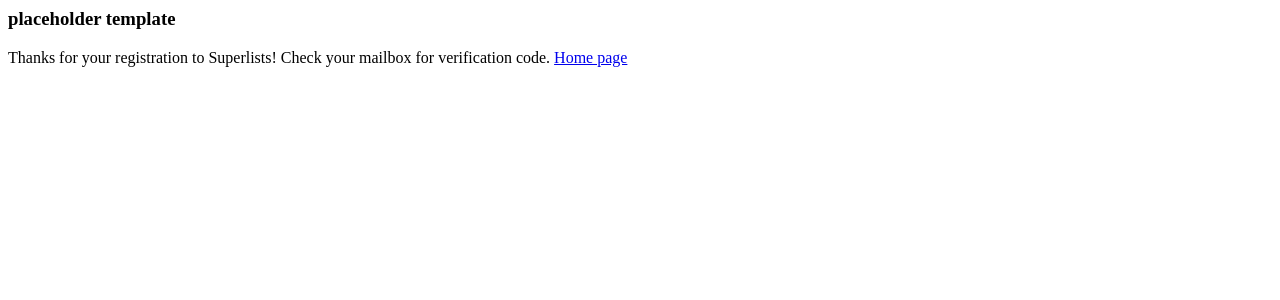
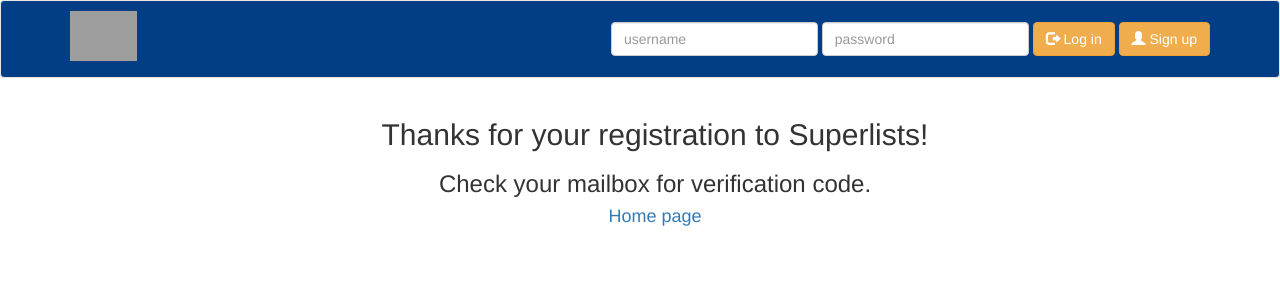
Before and after one commit to Nuurek/IO-To-Do-Lists, a Django app: page /accounts/register/success/ in a window 1280 px wide. Shown: the top 300 px of the page. Run offline with Django 3.2, Linux system fonts and the light colour scheme; some libraries are stand-ins or nearby versions; grey boxes are pictures that could not be loaded.

Commit message:
Created missing templates.

```diff
--- a/accounts/templates/accounts/register.html
+++ b/accounts/templates/accounts/register.html
@@ -3,9 +3,8 @@
 
 {% block content %}
     <div class="container text-center">
-        <h3 class="text-center">Sign up</h3>
-        <h4 class="text-center">Please fill out this form and register to Superlists!</h4>
-
+        <h3>Sign up</h3>
+        <h4>Please fill out this form and register to Superlists!</h4>
     </div>
     <div class="container text-center">
         <div class="col-xs-4"></div>
--- a/accounts/templates/accounts/register_success.html
+++ b/accounts/templates/accounts/register_success.html
@@ -1,5 +1,10 @@
-<h3>placeholder template</h3>
+{% extends "base.html" %}
+{% load widget_tweaks %}
 
-Thanks for your registration to Superlists! Check your mailbox for verification code.
-
-<a href="{% url 'index' %}">Home page</a>
+{% block content %}
+    <div class="container text-center">
+        <h2>Thanks for your registration to Superlists!</h2>
+        <h3>Check your mailbox for verification code.</h3>
+        <h4><a href="{% url 'index' %}">Home page</a></h4>
+    </div>
+{% endblock %}
--- a/accounts/views.py
+++ b/accounts/views.py
@@ -43,7 +43,7 @@ class RegisterSuccessView(TemplateView):
 
 
 class RegisterConfirmView(TemplateView):
-    template_name = 'accounts/register_confirm.html'
+    template_name = 'accounts/register_confirmation.html'
 
     def get_context_data(self, **kwargs):
         context = super().get_context_data(**kwargs)
--- a/static/css/style.css
+++ b/static/css/style.css
@@ -6,6 +6,10 @@ body {
     background-color: #023E86;
     padding-top: 10px;
     padding-bottom: 10px;
+}
+
+.navbar-default .navbar-nav>li>a {
+    color: white;
 }
 
 .navbar-form {
--- a/superlists/templates/superlists/index.html
+++ b/superlists/templates/superlists/index.html
@@ -6,13 +6,14 @@
     <form class="jumbotron" action="{% url 'create_list' %}" method="post">
         {% csrf_token %}
         <h1>Start a new TO-DO list!</h1>
-        <p>{{ form.name|attr:"type:text"|attr:"class:form-control"|attr:"placeholder:Name your new list" }}</p>
+        <p>{{ form.name|attr:"type:text"|attr:"class:form-control text-center"|attr:"placeholder:Name your new list" }}</p>
         <div class="form-group-inline">
             <label class="form-check-label">
                 {{ form.is_private|attr:"type:checkbox" }}
                 Private?
             </label>
         </div>
+        <button type="submit" class="btn btn-lg btn-warning">Create list</button>
     </form>
 
     <div class="jumbotron">
--- a/templates/base.html
+++ b/templates/base.html
@@ -19,8 +19,20 @@
         <a href="{% url 'index' %}"><img class="logo" src="{% static 'img/logo_black.svg' %}"></a>
         {% if user.is_authenticated %}
             <ul class="nav navbar-nav navbar-right">
-                <li><a href="{% url 'user' %}"><span class="glyphicon glyphicon-user"></span> {{user.username}}</a></li>
-                <li><a href="{% url 'logout' %}"><span class="glyphicon glyphicon-log-in"></span> Logout </a></li>
+                <li>
+                    <a href="{% url 'logout' %}">
+                        <button type="button" class="btn btn-warning">
+                            <span class="glyphicon glyphicon-log-out"></span> Log out
+                        </button>
+                    </a>
+                </li>
+                <li>
+                    <a href="{% url 'user' %}">
+                        <button type="button" class="btn btn-warning">
+                            <span class="glyphicon glyphicon-user"></span> {{user.username}}
+                        </button>
+                    </a>
+                </li>
             </ul>
         {% else %}
             <ul class="nav navbar-nav navbar-right">
@@ -31,13 +43,17 @@
                             <input type="text" name="username" class="form-control" placeholder="username">
                             <input type="password" name="password" class="form-control" placeholder="password">
                         </div>
-                        <button type="Submit" class="btn btn-default btn-warning log_button">Log in</button>
+                        <button type="submit" class="btn btn-warning">
+                            <span class="glyphicon glyphicon-log-out"></span> Log in
+                        </button>
+                        <a href="{% url 'register' %}">
+                        <button type="button" class="btn btn-warning">
+                            <span class="glyphicon glyphicon-user"></span> Sign up
+                        </button>
+                        </a>
                     </form>
                 </li>
                 <li>
-                    <p class="navbar-btn">
-                        <a href="" class="btn btn-warning">Sign up</a>
-                    </p>
                 </li>
             </ul>
         {% endif %}
```
Also changed, not shown: accounts/templates/accounts/register_confirm.html (deleted, +0 -7 lines), accounts/templates/accounts/register_confirmation.html (added, +30 -0 lines), accounts/templates/accounts/user.html (+11 -4 lines), superlists/templates/superlists/delete_list.html (+12 -5 lines), superlists/templates/superlists/list.html (+8 -4 lines). Lines whose indentation alone changed are shown as unchanged.
